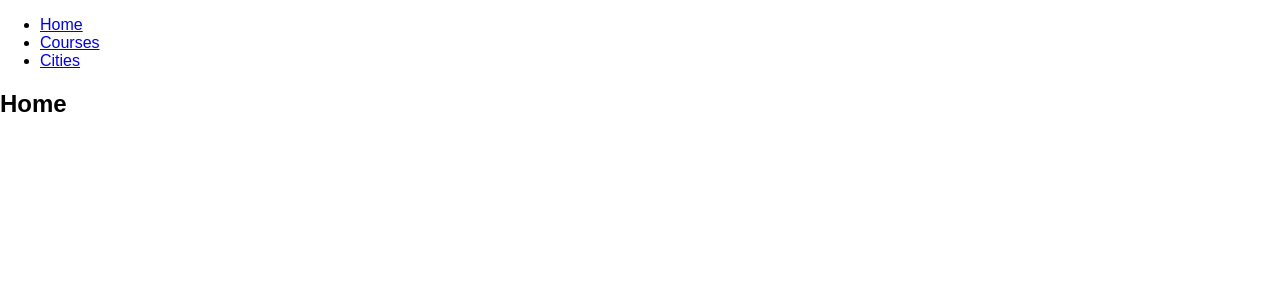
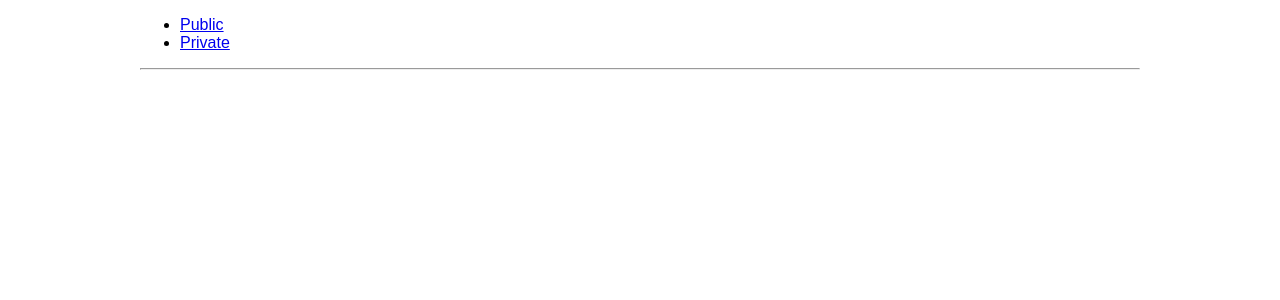
Before and after one commit to zfdesign/react-router-4, a React (Create React App) app: page / in a window 1280 px wide. Shown: the top 300 px of the page. Built offline with nearby package versions, Linux system fonts and the light colour scheme.

Commit message:
Auth part 1: Build three components, Public, Private, and Login

```diff
--- a/src/App.js
+++ b/src/App.js
@@ -1,63 +1,41 @@
 import React, { Component } from 'react';
-import { Route, Link } from 'react-router-dom';
-import './App.css';
+import {
+  Route,
+  Link,
+  BrowserRouter as Router,
+} from 'react-router-dom';
 
-const Courses = ({ match }) => (
-  <div>
-     <ul>
-        <li><Link to={`${match.url}/technology`}>Technology</Link></li>
-        <li><Link to={`${match.url}/business`}>Business</Link></li>
-        <li><Link to={`${match.url}/economics`}>Economics</Link></li>
-    </ul>
-
-    <Route exact path={`${match.path}/:course`} render={({match}) => (<div> This is {match.params.course} </div>)}/>
-  </div>
+const Public = () => (
+  <div> This is a public page </div>
 );
 
-
-const Home = () => (
-  <div>
-    <h2> Home </h2>
-  </div>
+const Private = () => (
+  <div> This is a private page </div>
 );
 
-const Airport = () => (
-  <div>
-     <ul>
-      <li>Jomo Kenyatta</li>
-      <li>Tambo</li>
-      <li>Murtala Mohammed</li>
-    </ul>
-  </div>
+const Login = () => (
+  <div> Login Page <button>login</button> </div>
 );
 
-const City = () => (
-  <div>
-    <ul>
-      <li>San Francisco</li>
-      <li>Istanbul</li>
-      <li>Tokyo</li>
-    </ul>
-  </div>
-);
 
 
 class App extends Component {
   render() {
     return (
-      <div>
-        <ul>
-          <li><Link to="/">Home</Link></li>
-          <li><Link to="/courses">Courses</Link></li>
-          <li><Link to="/cities">Cities</Link></li>
-        </ul>
+      <Router>
+        <div style={{width: 1000, margin: '0 auto'}}>
+          <ul>
+            <li><Link to='/public'> Public </Link></li>
+            <li><Link to='/private'> Private </Link></li>
+          </ul>
 
-        <Route path="/" exact component={Home}/>
-        <Route path="/courses" component={Courses}/>
-        <Route path="/cities" component={City}/>
-      </div>
+          <hr/>
+
+          <Route path='/public' component={Public} />
+          <Route path='/private' component={Private} />
+        </div>
+      </Router>
     );
   }
 }
-
 export default App;
```
